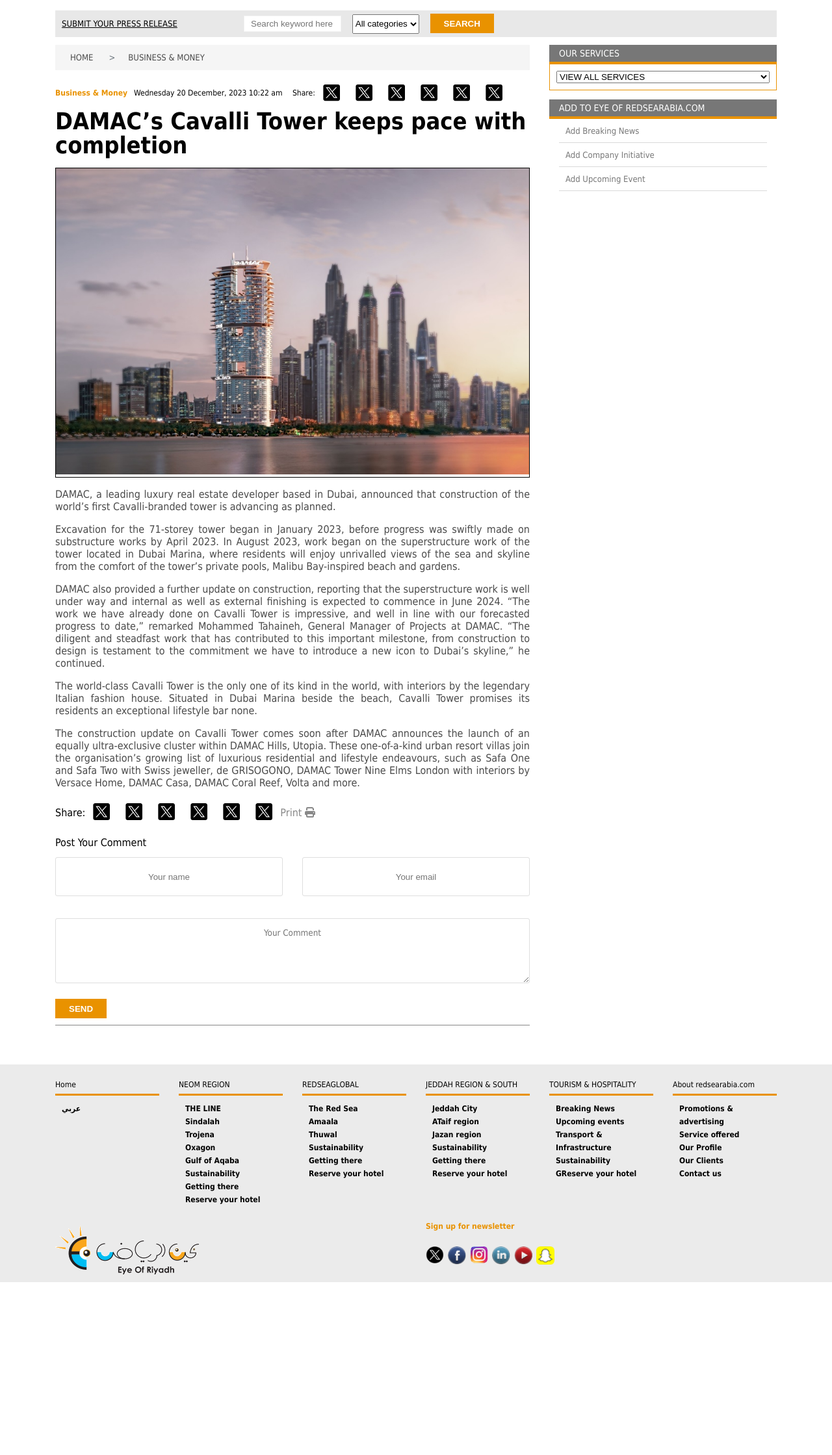
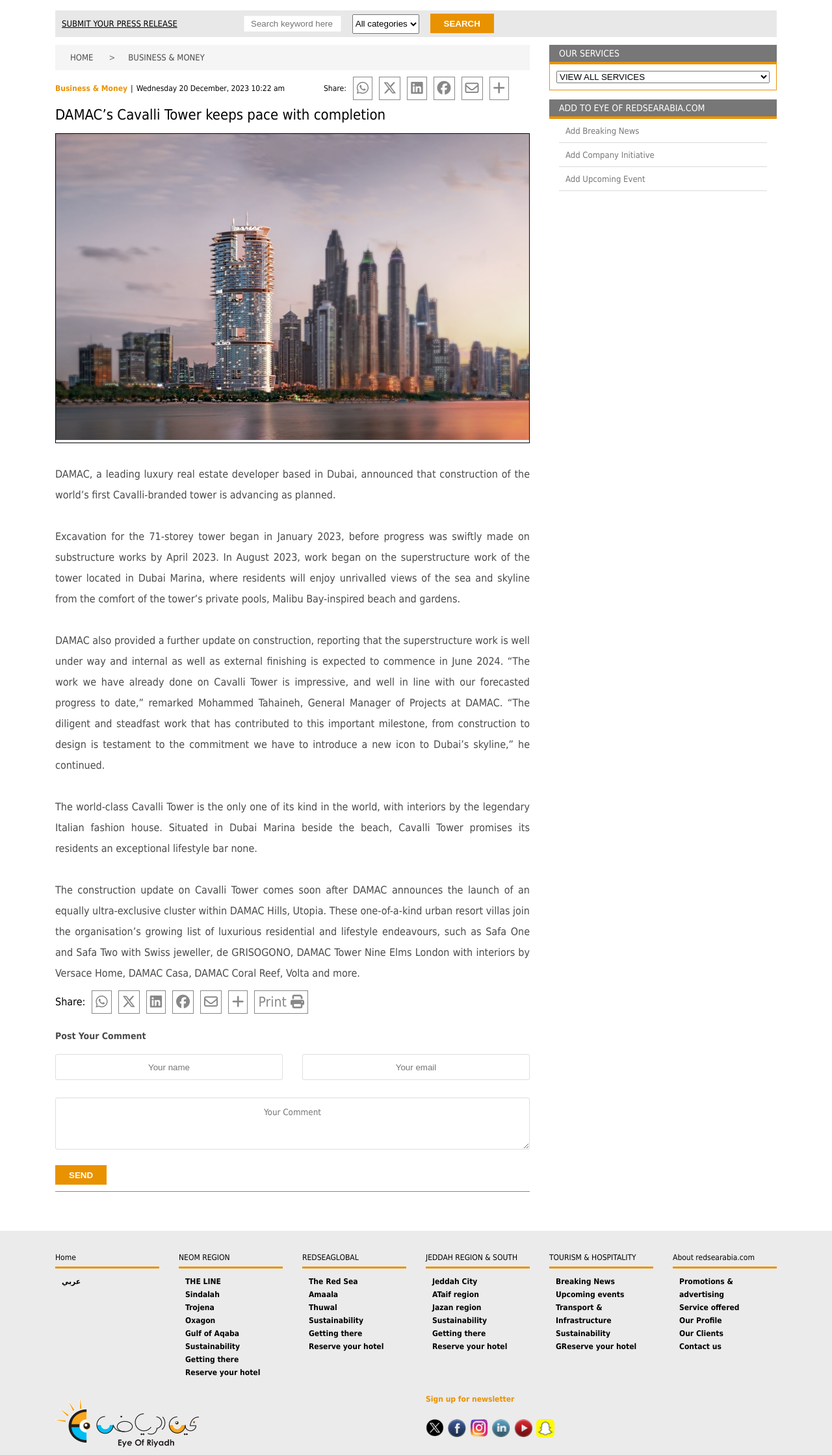
Before and after one commit to gambitok/gambitok.github.io, a PHP site: page /details in a window 1280 px wide. Shown: the part 177-2416 px from the top of the page at 65% size. Before the commit the page ends 2150 px from the top, so only its background shows below. Run offline with PHP 8.4, Linux system fonts and the light colour scheme.

Commit message:
changed news, details

```diff
--- a/app/css/details.css
+++ b/app/css/details.css
@@ -6,13 +6,21 @@
     align-items: center;
 }
 
-.share a {
-    color: #888;
+.share li {
+    margin-right: 10px;
 }
 
-.share img {
-    height: auto;
-    width: 50px;
+.share a {
+    font-size: 21px;
+    border: 1px solid #888;
+    padding: 5px;
+    color: #888;
+    width: 100%;
+}
+
+.share a:hover {
+    border-color: #E99200;
+    color: #E99200;
 }
 
 .news-content {
@@ -20,10 +28,17 @@
     margin-top: 1em;
 }
 
+.news-content__date:before {
+    display: inline-block;
+    padding-right: 5px;
+    padding-left: 5px;
+    color: #000;
+    content: "|";
+}
+
 .news-content__category a {
     font-weight: bold;
     color: #E99200;
-    margin-right: 10px;
 }
 
 .news-content-header {
@@ -34,21 +49,19 @@
 }
 
 .news-content-header__date {
-    width: 50%;
     display: flex;
     align-items: center;
-}
-
-.news-content-header__share {
-    width: 50%;
+    height: 100%;
 }
 
 .news-content__title {
     margin-top: 1em;
+}
+
+.news-content__title h1 {
     color: #010101;
-    font-size: 18px;
-    line-height: 37px;
-    margin-top: 5px;
+    font-size: 22px;
+    font-weight: 500;
 }
 
 .news-content__image {
@@ -67,7 +80,8 @@
 }
 
 .news-content__description p {
-    margin-top: 1em;
+    margin-top: 2em;
+    line-height: 2em;
 }
 
 .news-footer {
@@ -76,35 +90,42 @@
 }
 
 .news-comment {
-    margin-top: 1em;
+    margin-top: 2em;
     display: block;
     border-bottom: 1px solid #888;
     padding-bottom: 10px;
 }
 
+.news-comment p {
+    font-weight: 700;
+    color: #4a4a4a;
+    font-size: 14px;
+    margin-bottom: 1em;
+}
+
 .news-comment input[type=text], .news-comment input[type=email] {
     text-align: center;
-    height: 60px;
+    height: 40px;
     border-radius: 3px;
     width: 100%;
     padding: 10px 10px;
     line-height: 24px;
     border: 1px solid #DEDEDE;
     margin-bottom: 20px;
-    margin-top: 1em;
+    margin-top: .5em;
 }
 
 .news-comment textarea {
     font-family: tahoma;
     text-align: center;
-    height: 100px;
+    height: 80px;
     border-radius: 3px;
     width: 100%;
     padding: 10px 10px;
     line-height: 24px;
     border: 1px solid #DEDEDE;
     margin-bottom: 20px;
-    margin-top: 1em;
+    margin-top: .5em;
 }
 
 .news-comment input[type=submit] {
--- a/app/css/style.css
+++ b/app/css/style.css
@@ -337,6 +337,7 @@ footer {
 
 .footer-list-header {
     padding-bottom: 7px;
+    margin-top: 10px;
     margin-bottom: 10px;
     border-bottom: 3px solid #E99200;
 }
--- a/template/advertising.html
+++ b/template/advertising.html
@@ -3,7 +3,7 @@
     <div class="container">
 
         <div class="row">
-            <div class="col-8">
+            <div class="col-lg-8 col-12">
                 <nav aria-label="breadcrumb">
                     <ul class="breadcrumb">
                       <li class="breadcrumb-item"><a href="#">Home</a></li>
@@ -65,7 +65,7 @@
                 </div>
             </div>
 
-            <div class="col-4">
+            <div class="col-lg-4 col-12">
                 <div class="body-side">
                     <div class="body-side-header">
                         <a href="#">OUR SERVICES</a>
--- a/template/details.html
+++ b/template/details.html
@@ -3,10 +3,10 @@
     <div class="container">
         <div class="header-search">
             <div class="row">
-                <div class="col-3">
+                <div class="col-lg-3 col-12">
                     <a href="#">SUBMIT YOUR PRESS RELEASE</a>
                 </div>
-                <div class="col-6">
+                <div class="col-lg-6 col-12">
                     <form action="search.php" method="post">
                         <input type="text" placeholder="Search keyword here">
                         <select name="categories" id="categories" title="All categories">
@@ -19,7 +19,7 @@
         </div>
 
         <div class="row">
-            <div class="col-8">
+            <div class="col-lg-8 col-12">
 
                 <nav aria-label="breadcrumb">
                     <ul class="breadcrumb">
@@ -33,20 +33,24 @@
                         <div class="news-content">
 
                             <div class="news-content-header">
+                                <div class="row">
+                                    <div class="col-lg-7 col-12">
                                         <div class="news-content-header__date">
                                             <span class="news-content__category"><a href="#">Business & Money</a></span>
                                             <span class="news-content__date">Wednesday 20 December, 2023 10:22 am</span>
                                         </div>
-                                <div class="news-content-header__share">
+                                    </div>
+                                    <div class="col-lg-5 col-12">
                                         <ul class="share">
                                             <li><span>Share:</span></li>
-                                        <li><a href="#"><img src="img/socials/svg/twitter.svg" alt="twitter"></a></li>
-                                        <li><a href="#"><img src="img/socials/svg/twitter.svg" alt="twitter"></a></li>
-                                        <li><a href="#"><img src="img/socials/svg/twitter.svg" alt="twitter"></a></li>
-                                        <li><a href="#"><img src="img/socials/svg/twitter.svg" alt="twitter"></a></li>
-                                        <li><a href="#"><img src="img/socials/svg/twitter.svg" alt="twitter"></a></li>
-                                        <li><a href="#"><img src="img/socials/svg/twitter.svg" alt="twitter"></a></li>
+                                            <li><a href="#"><i class="fa-brands fa-whatsapp"></i></a></li>
+                                            <li><a href="#"><i class="fa-brands fa-x-twitter"></i></a></li>
+                                            <li><a href="#"><i class="fa-brands fa-linkedin"></i></a></li>
+                                            <li><a href="#"><i class="fa-brands fa-facebook"></i></a></li>
+                                            <li><a href="#"><i class="fa-regular fa-envelope"></i></a></li>
+                                            <li><a href="#"><i class="fa-solid fa-plus"></i></a></li>
                                         </ul>
+                                    </div>
                                 </div>
                             </div>
 
@@ -86,12 +90,12 @@
                             <div>
                                 <ul class="share">
                                     <li><span>Share:</span></li>
-                                    <li><a href="#"><img src="img/socials/svg/twitter.svg" alt="twitter"></a></li>
-                                    <li><a href="#"><img src="img/socials/svg/twitter.svg" alt="twitter"></a></li>
-                                    <li><a href="#"><img src="img/socials/svg/twitter.svg" alt="twitter"></a></li>
-                                    <li><a href="#"><img src="img/socials/svg/twitter.svg" alt="twitter"></a></li>
-                                    <li><a href="#"><img src="img/socials/svg/twitter.svg" alt="twitter"></a></li>
-                                    <li><a href="#"><img src="img/socials/svg/twitter.svg" alt="twitter"></a></li>
+                                    <li><a href="#"><i class="fa-brands fa-whatsapp"></i></a></li>
+                                    <li><a href="#"><i class="fa-brands fa-x-twitter"></i></a></li>
+                                    <li><a href="#"><i class="fa-brands fa-linkedin"></i></a></li>
+                                    <li><a href="#"><i class="fa-brands fa-facebook"></i></a></li>
+                                    <li><a href="#"><i class="fa-regular fa-envelope"></i></a></li>
+                                    <li><a href="#"><i class="fa-solid fa-plus"></i></a></li>
                                     <li><a href="#">Print <i class="fa fa-print"></i></a></li>
                                 </ul>
 
@@ -102,10 +106,10 @@
                             <p>Post Your Comment</p>
                             <form action="comment.php" method="post">
                                 <div class="row">
-                                    <div class="col-6">
+                                    <div class="col-lg-6 col-12">
                                         <input name="name" type="text" placeholder="Your name">
                                     </div>
-                                    <div class="col-6">
+                                    <div class="col-lg-6 col-12">
                                         <input name="email" type="email" placeholder="Your email">
                                     </div>
                                     <div class="col-12">
@@ -123,7 +127,7 @@
 
             </div>
 
-            <div class="col-4">
+            <div class="col-lg-4 col-12">
                 <div class="body-side">
                     <div class="body-side-header">
                         <a href="#">OUR SERVICES</a>
--- a/template/footer.html
+++ b/template/footer.html
@@ -23,13 +23,13 @@
         </div> -->
 
         <div class="row footer-row">
-            <div class="col-2">
+            <div class="col-lg-2 col-6">
                 <div class="footer-list-header"><a href="#">Home</a></div>
                 <div class="footer-list"><ul>
                     <li><a href="#">عربي</a></li>
                 </ul></div>
             </div>
-            <div class="col-2">
+            <div class="col-lg-2 col-6">
                 <div class="footer-list-header"><a href="#">NEOM REGION</a></div>
                 <div class="footer-list"><ul>
                     <li><a href="#">THE LINE</a></li>
@@ -42,7 +42,7 @@
                     <li><a href="#">Reserve your hotel</a></li>
                 </ul></div>
             </div>
-            <div class="col-2">
+            <div class="col-lg-2 col-6">
                 <div class="footer-list-header"><a href="#">REDSEAGLOBAL</a></div>
                 <div class="footer-list"><ul>
                     <li><a href="#">The Red Sea</a></li>
@@ -53,7 +53,7 @@
                     <li><a href="#">Reserve your hotel</a></li>
                 </ul></div>
             </div>
-            <div class="col-2">
+            <div class="col-lg-2 col-6">
                 <div class="footer-list-header"><a href="#">JEDDAH REGION & SOUTH</a></div>
                 <div class="footer-list"><ul>
                     <li><a href="#">Jeddah City</a></li>
@@ -64,7 +64,7 @@
                     <li><a href="#">Reserve your hotel</a></li>
                 </ul></div>
             </div>
-            <div class="col-2">
+            <div class="col-lg-2 col-6">
                 <div class="footer-list-header"><a href="#">TOURISM & HOSPITALITY</a></div>
                 <div class="footer-list"><ul>
                     <li><a href="#">Breaking News</a></li>
@@ -74,7 +74,7 @@
                     <li><a href="#">GReserve your hotel</a></li>
                 </ul></div>
             </div>
-            <div class="col-2">
+            <div class="col-lg-2 col-6">
                 <div class="footer-list-header">About <a href="redsearabia.com">redsearabia.com</a></div>
                 <div class="footer-list"><ul>
                     <li><a href="#">Promotions & advertising</a></li>
@@ -87,12 +87,12 @@
         </div>
 
         <div class="row footer-row">
-            <div class="col-6">
+            <div class="col-lg-6 col-12">
                 <div class="footer-logo">
                     <img src="img/logo.gif" alt="Logo">
                 </div>
             </div>
-            <div class="col-6">
+            <div class="col-lg-6 col-12">
                 <div class="footer-link">
                     <a class="high-link" href="#">Sign up for newsletter</a>
                 </div>
--- a/template/header.html
+++ b/template/header.html
@@ -34,19 +34,19 @@
         <div class="header-top">
             <div class="container">
                 <div class="row">
-                    <div class="col-7">
+                    <div class="col-lg-7 col-12">
                         <ul>
                             <li>30 Jumada I 1445 - 14 December 2023</li>
                             <li><a href="#">Sign In/Sign Up</a></li>
                             <li><a class="high-link" href="#"><i class="fa fa-bullhorn"></i> Promotions & Advertising</a></li>
                         </ul>
                     </div>
-                    <div class="col-2">
+                    <div class="col-lg-2 col-12">
                         <div class="header-top-login">
                             <a class="high-link" href="#">Sign up for newsletter</a>
                         </div>
                     </div>
-                    <div class="col-3">
+                    <div class="col-lg-3 col-12">
                         <ul class="socials">
                             <li><a href="#"><img src="img/socials/twitter-n.png" alt="twitter"></a></li>
                             <li><a href="#"><img src="img/socials/fbook.png" alt="facebook"></a></li>
@@ -70,7 +70,7 @@
                 <div class="col-12">
                     <div class="nav-menu">
                         <div class="row">
-                            <div class="col-8">
+                            <div class="col-lg-8 col-12">
                                 <nav class="navigation">
                                     <ul>
                                         <li><a href="#">Home</a></li>
@@ -81,7 +81,7 @@
                                     </ul>
                                 </nav>
                             </div>
-                            <div class="col-4">
+                            <div class="col-lg-4 col-12">
                                 <div class="nav-side">
                                     <ul>
                                         <li>NEOM 13 ° C <i class="fa fa-chevron-down"></i></li>
```
Also changed, not shown: other parts of app/css/style.css (+50 -0 lines), template/neomregion.html (+4 -4 lines). Lines whose indentation alone changed are shown as unchanged.
